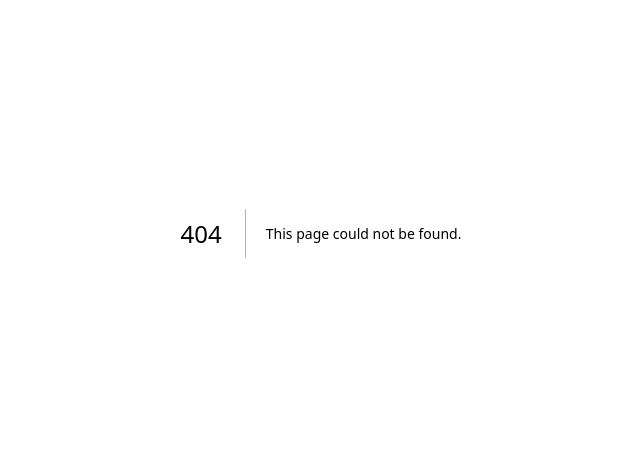
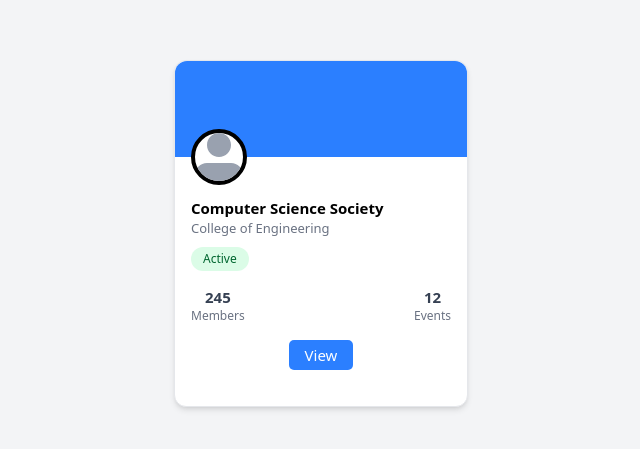
Before and after one commit to kemdav/Tambayan, a Next.js app: page /test/showcase-card-test in a window 1280 px wide. Before the commit this address had no page. Shown: the part 167-616 px from the top of the page, without its empty margins (319-959 px from the left). Built offline with nearby package versions, Linux system fonts and the light colour scheme.

Commit message:
Add showcase card
Added showcase card with customizable props

```diff
--- /dev/null
+++ b/src/app/components/ui/general/showcase-card-component.tsx
@@ -0,0 +1,96 @@
+"use client";
+
+import React from "react";
+import { AvatarIcon } from "./avatar-icon-component";
+import { cn } from "@/lib/utils"; // Optional if you're using `cn` for conditional classes
+
+interface ButtonProps {
+  label: string;
+  onClick?: () => void;
+  bgColor?: string;
+  textColor?: string;
+}
+
+interface ShowcaseCardProps {
+  title: string;
+  subtitle: string;
+  bgColor?: string;
+  tagText: string;
+  tagBgColor?: string;
+  tagTextColor?: string;
+  memberCount: number;
+  eventCount: number;
+  buttons: ButtonProps[];
+}
+
+export default function ShowcaseCard({
+  title = "No Title",
+  bgColor = "bg-green-500",
+  subtitle = "No Subtitle",
+  tagText = "Tag",
+  tagBgColor = "bg-green-100",
+  tagTextColor = "text-green-800",
+  memberCount = 0,
+  eventCount = 0,
+  buttons,
+}: ShowcaseCardProps) {
+  return (
+    <div className="rounded-xl shadow-md bg-white border border-gray-200 h-[347px] w-[294px]">
+      <div
+        className={cn(
+          bgColor,
+          "rounded-t-xl flex justify-center items-center h-[96px] relative"
+        )}
+      >
+        <AvatarIcon className="absolute left-4 top-full -mt-7 z-10 w-14 h-14 bg-white" />
+      </div>
+
+      <div className="pt-10 pb-4 px-4 text-left">
+        <h1 className="text-[15px] font-semibold">{title}</h1>
+        <p className="text-[13px] text-gray-500">{subtitle}</p>
+
+        <span
+          className={cn(
+            "inline-block mt-2 px-3 py-1 text-xs rounded-full font-medium",
+            tagBgColor,
+            tagTextColor
+          )}
+        >
+          {tagText}
+        </span>
+
+        <div className="flex justify-between items-center mt-4 text-sm text-gray-700">
+          <div>
+            <p className="font-bold text-[15px] text-center">{memberCount}</p>
+            <p className="text-xs text-gray-500">Members</p>
+          </div>
+          <div>
+            <p className="font-bold text-[15px] text-center">{eventCount}</p>
+            <p className="text-xs text-gray-500">Events</p>
+          </div>
+        </div>
+
+        <div
+          className={cn(
+            "mt-4 flex gap-2",
+            buttons.length === 1 ? "justify-center" : "justify-between"
+          )}
+        >
+          {buttons.map((btn, idx) => (
+            <button
+              key={idx}
+              onClick={btn.onClick}
+              className={cn(
+                "text-[15px] py-1 px-4 rounded-[5px] hover:brightness-110 transition cursor-pointer",
+                btn.bgColor || "bg-green-300",
+                btn.textColor || "text-white"
+              )}
+            >
+              {btn.label}
+            </button>
+          ))}
+        </div>
+      </div>
+    </div>
+  );
+}
--- /dev/null
+++ b/src/app/test/showcase-card-test/page.tsx
@@ -0,0 +1,29 @@
+"use client";
+
+import ShowcaseCard from "@/app/components/ui/general/showcase-card-component";
+("@/app/components/ui/general/org-card");
+
+export default function Home() {
+  return (
+    <main className="min-h-screen flex items-center justify-center bg-gray-100">
+      <ShowcaseCard
+        title="Computer Science Society"
+        subtitle="College of Engineering"
+        bgColor="bg-blue-500"
+        tagText="Active"
+        tagBgColor="bg-green-100"
+        tagTextColor="text-green-800"
+        memberCount={245}
+        eventCount={12}
+        buttons={[
+          {
+            label: "View",
+            bgColor: "bg-blue-500",
+            textColor: "text-white",
+            onClick: () => void 0,
+          },
+        ]}
+      />
+    </main>
+  );
+}
```
